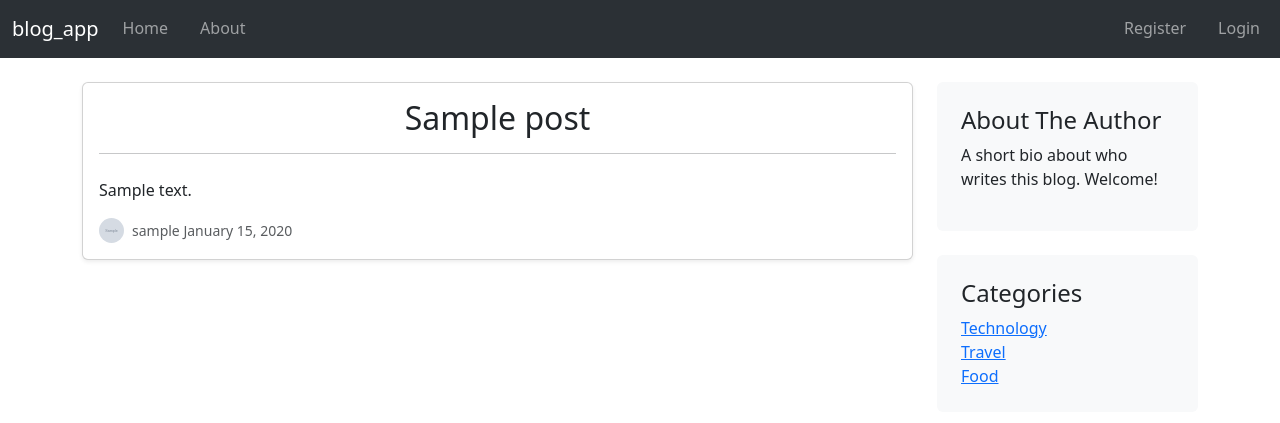
After one commit to ugberaeseac/blog_app, a Django app: page /blog/1/ in a window 1280 px wide. The commit adds this page. Shown: the top 423 px of the page. Run offline with Django 5.2, Linux system fonts and the light colour scheme; tables that the repository leaves empty hold one stand-in row (values such as "Sample post"); grey boxes marked "Sample" are stand-in pictures.

Commit message:
feat: implemented CRUD operations on blog posts for users and pagination

```diff
--- a/blog/models.py
+++ b/blog/models.py
@@ -1,4 +1,5 @@
 from django.db import models
+from django.urls import reverse
 from django.contrib.auth.models import User
 
 # Create your models here.
@@ -10,3 +11,7 @@ class Post(models.Model):
 
     def __str__(self):
         return self.title
+
+
+    def get_absolute_url(self):
+        return reverse('blog-detail', kwargs={'pk': self.pk})
--- a/blog/templates/blog/base.html
+++ b/blog/templates/blog/base.html
@@ -31,6 +31,9 @@
                 </ul>
                 <ul class="navbar-nav nav-underline ms-auto">
                     {% if user.is_authenticated %}
+                        <li class="nav-item">
+                            <a class="nav-link" href="{% url 'blog-create' %}">Create Blog</a>
+                        </li>
                         <li class="nav-item">
                             <a class="nav-link" href="{% url 'users-profile' %}">Profile</a>
                         </li>
--- /dev/null
+++ b/blog/templates/blog/post_detail.html
@@ -0,0 +1,48 @@
+{% extends 'blog/base.html' %}
+{% block content %}
+
+
+ <article class="card mb-4 shadow-sm">
+  <div class="card-body">
+    <h2 class="card-title text-center text-decoration-none">{{ post.title }}</h2>
+    <hr class="mb-4">
+    <p class="card-text">{{ post.content }}</p>
+
+    <div class="d-flex align-items-center justify-content-between mt-3">
+      <div class="d-flex align-items-center">
+        <img class="rounded-circle me-2" style="height: 25px; width: 25px;" src="{{ post.author.profile.image.url }}" alt="{{ post.author }}">
+        <div>
+          <small class="text-body-secondary d-block">{{ post.author }} {{ post.date_posted|date:"F d, Y" }}</small>
+
+        </div>
+      </div>
+
+      {% if post.author == user %}
+      <div class="ms-auto d-flex align-items-center gap-1">
+        <a class="btn btn-sm btn-outline-primary py-0 px-2" href="{% url 'blog-update' post.id %}">Update</a>
+        <a class="btn btn-sm btn-outline-danger py-0 px-2" href="{% url 'blog-delete' post.id %}">Delete</a>
+      </div>
+      {% endif %}
+    </div>
+  </div>
+</article>
+
+
+
+{% endblock content %}
+
+{% block aside %}
+    <div class="p-4 mb-4 bg-light rounded sticky-top" style="top: 20px;">
+        <h4>About The Author</h4>
+        <p>A short bio about who writes this blog. Welcome!</p>
+    </div>
+
+    <div class="p-4 bg-light rounded sticky-top" style="top: 150px;">
+        <h4>Categories</h4>
+        <ul class="list-unstyled mb-0">
+            <li><a href="#">Technology</a></li>
+            <li><a href="#">Travel</a></li>
+            <li><a href="#">Food</a></li>
+        </ul>
+    </div>
+{% endblock aside %}
--- a/blog/urls.py
+++ b/blog/urls.py
@@ -1,8 +1,14 @@
 from django.urls import path
+from .views import PostListView, PostDetailView, PostCreateView, PostUpdateView, PostDeleteView
 from . import views
 
 
 urlpatterns = [
-    path('', views.home, name='blog-home'),
+    #path('', views.home, name='blog-home'),
+    path('', PostListView.as_view(), name='blog-home'),
+    path('blog/new', PostCreateView.as_view(), name='blog-create'),
+    path('blog/<int:pk>/', PostDetailView.as_view(), name='blog-detail'),
+    path('blog/<int:pk>/update', PostUpdateView.as_view(), name='blog-update'),
+    path('blog/<int:pk>/delete', PostDeleteView.as_view(), name='blog-delete'),
     path('about/', views.about, name='blog-about'),
 ]
--- a/blog/views.py
+++ b/blog/views.py
@@ -1,4 +1,6 @@
 from django.shortcuts import render
+from django.contrib.auth.mixins import LoginRequiredMixin, UserPassesTestMixin
+from django.views.generic import ListView, DetailView, CreateView, UpdateView, DeleteView
 from .models import Post
 
 
@@ -11,5 +13,53 @@ def home(request):
     return render(request, 'blog/home.html', context)
 
 
+class PostListView(ListView):
+    model = Post
+    template_name = 'blog/home.html'
+    context_object_name = 'posts'
+    ordering = ['-date_posted']
+    paginate_by = 5
+
+
+class PostDetailView(DetailView):
+    model = Post
+    context_object_name = 'post'
+
+
+class PostCreateView(LoginRequiredMixin, CreateView):
+    model = Post
+    fields = ('title', 'content')
+
+    def form_valid(self, form):
+        form.instance.author = self.request.user
+        return super().form_valid(form)
+
+
+class PostUpdateView(LoginRequiredMixin, UserPassesTestMixin, UpdateView):
+    model = Post
+    fields = ('title', 'content')
+
+    def form_valid(self, form):
+        form.instance.author = self.request.user
+        return super().form_valid(form)
+
+    def test_func(self):
+        post = self.get_object()
+        if self.request.user == post.author:
+            return True
+        return False
+
+class PostDeleteView(LoginRequiredMixin, UserPassesTestMixin, DeleteView):
+    model = Post
+    context_object_name = 'post'
+    success_url = '/'
+
+    def test_func(self):
+        post = self.get_object()
+        if self.request.user == post.author:
+            return True
+        return False
+
+
 def about(request):
     return render(request, 'blog/about.html', {'title': 'About'})
--- a/users/templates/users/profile.html
+++ b/users/templates/users/profile.html
@@ -35,9 +35,9 @@
         <h4> {{ user.username }}'s Blogs</h4>
         <p>Your most recent blogs:</p>
         {% for post in posts %}
-            <p>{{ post.title }}</p>
+            <p><a class="text-decoration-none" href="{% url 'blog-detail' post.id %}">{{ post.title }}</a></p>
         {% endfor %}
-        <p>A short bio about who writes this blog. Welcome!</p>
+
     </div>
 
 
```
Also changed, not shown: blog/templates/blog/home.html (+28 -3 lines), blog/templates/blog/post_confirm_delete.html (added, +18 -0 lines), blog/templates/blog/post_form.html (added, +20 -0 lines).
